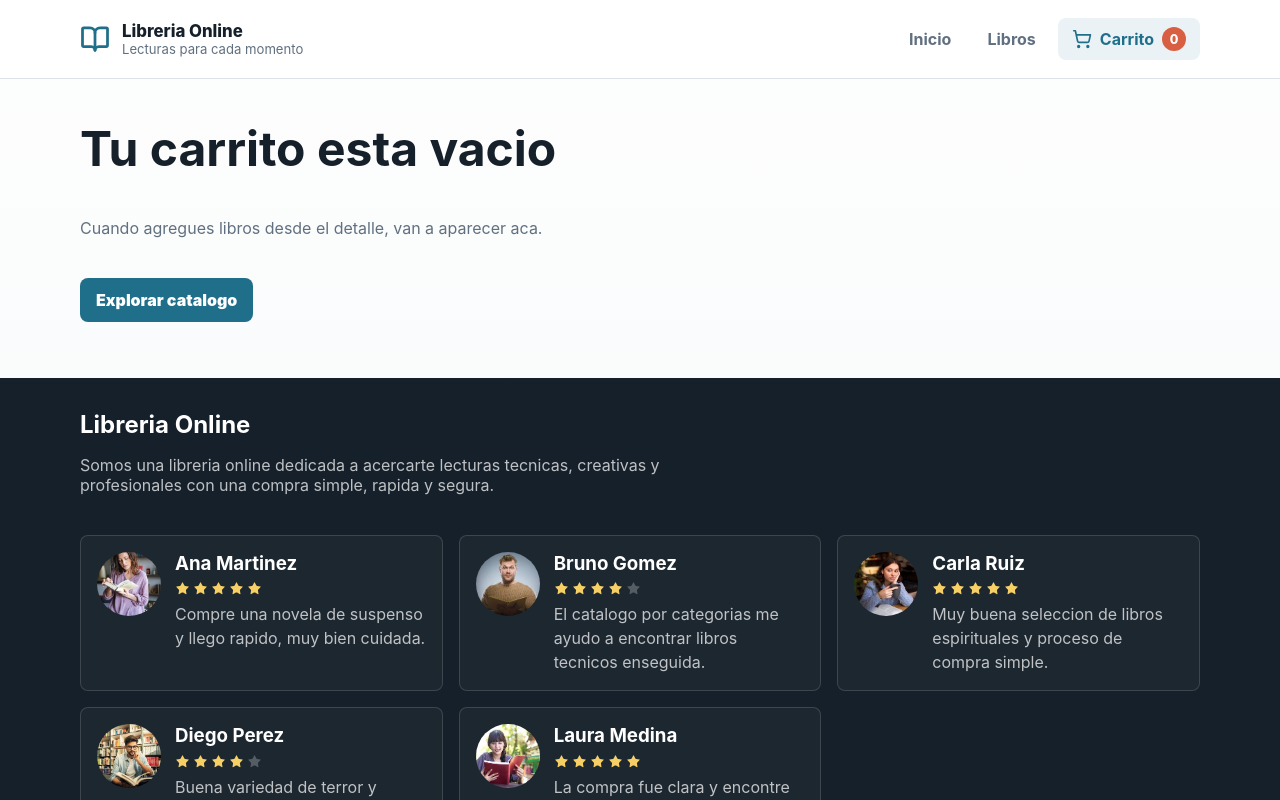
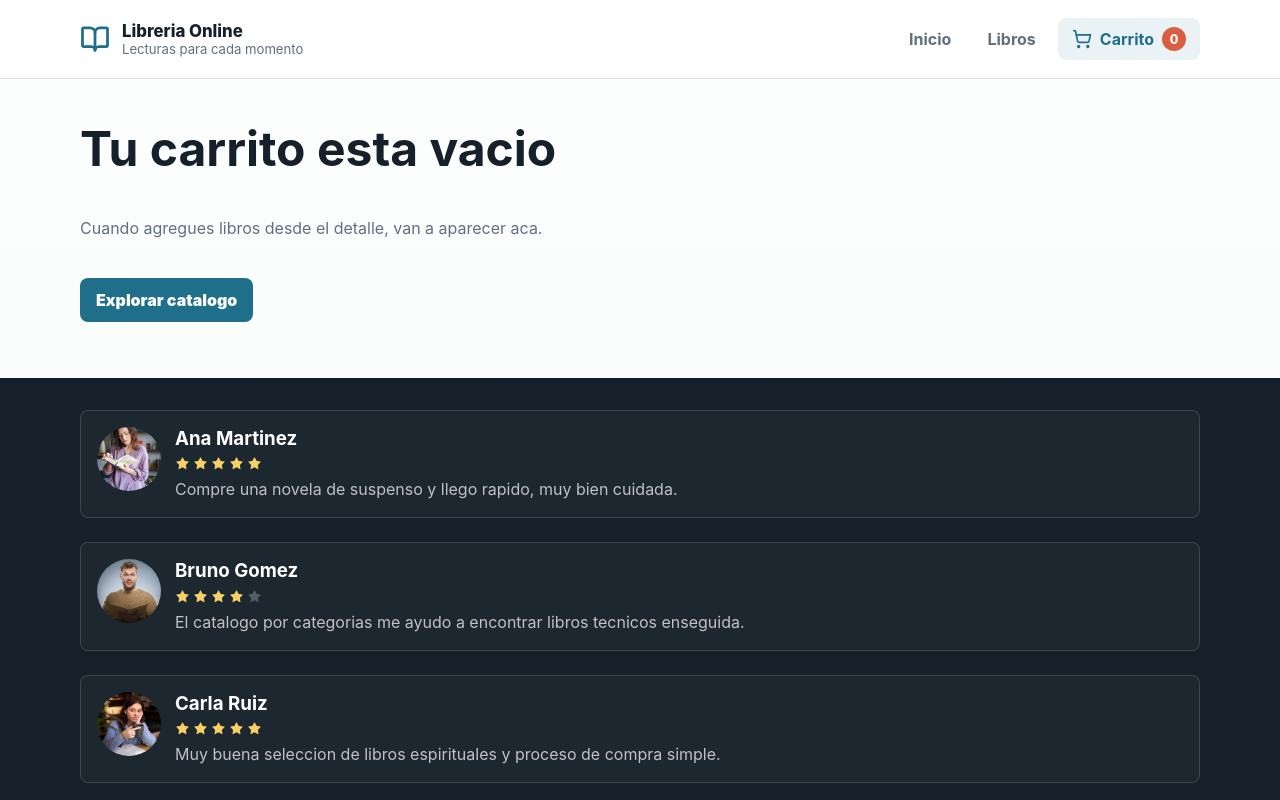
Before and after one commit to Acarreira2023/Libreria_Online, a React (Vite) app: page /carrito in a window 1280 px wide. Shown: the top 800 px of the page. Built offline with nearby package versions, Linux system fonts and the light colour scheme.

Commit message:
Cambios  Footer 26-05-2026

```diff
--- a/src/components/Footer/Footer.jsx
+++ b/src/components/Footer/Footer.jsx
@@ -1,38 +1,5 @@
-import { Star } from 'lucide-react';
+// src/components/Footer/Footer.jsx
 import styles from './Footer.module.css';
-
-const reviews = [
-  {
-    name: 'Ana Martinez',
-    comment: 'Compre una novela de suspenso y llego rapido, muy bien cuidada.',
-    avatar: '/images/Ana-Martinez.jpg',
-    rating: 5,
-  },
-  {
-    name: 'Bruno Gomez',
-    comment: 'El catalogo por categorias me ayudo a encontrar libros tecnicos enseguida.',
-    avatar: '/images/Bruno-Gomez.jpg',
-    rating: 4,
-  },
-  {
-    name: 'Carla Ruiz',
-    comment: 'Muy buena seleccion de libros espirituales y proceso de compra simple.',
-    avatar: '/images/Carla-Ruiz.jpg',
-    rating: 5,
-  },
-  {
-    name: 'Diego Perez',
-    comment: 'Buena variedad de terror y suspenso. Me gustaria ver mas novedades pronto.',
-    avatar: '/images/Diego-Perez.jpg',
-    rating: 4,
-  },
-  {
-    name: 'Laura Medina',
-    comment: 'La compra fue clara y encontre rapido un regalo romantico para una amiga.',
-    avatar: '/images/Laura-Medina.jpg',
-    rating: 5,
-  },
-];
 
 function Footer() {
   return (
@@ -45,32 +12,6 @@ function Footer() {
             creativas y profesionales con una compra simple, rapida y segura.
           </p>
         </section>
-
-        <section className={styles.reviews} aria-label="Opiniones de clientes">
-          {reviews.map((review) => (
-            <article className={styles.reviewCard} key={review.name}>
-              <img className={styles.avatar} src={review.avatar} alt={`Foto de ${review.name}`} />
-              <div>
-                <h3>{review.name}</h3>
-                <div
-                  className={styles.stars}
-                  aria-label={`Calificacion de ${review.rating} estrellas`}
-                >
-                  {[1, 2, 3, 4, 5].map((star) => (
-                    <Star
-                      className={star <= review.rating ? styles.starFilled : styles.starEmpty}
-                      size={15}
-                      fill="currentColor"
-                      strokeWidth={0}
-                      key={star}
-                    />
-                  ))}
-                </div>
-                <p>{review.comment}</p>
-              </div>
-            </article>
-          ))}
-        </section>
       </div>
     </footer>
   );
--- a/src/components/Footer/Footer.module.css
+++ b/src/components/Footer/Footer.module.css
@@ -1,3 +1,5 @@
+/* src/components/Footer/Footer.module.css */
+
 .footer {
   background: #16202a;
   color: #ffffff;
@@ -6,8 +8,6 @@
 
 .content {
   width: min(1120px, calc(100% - 32px));
-  display: grid;
-  gap: 24px;
   margin: 0 auto;
 }
 
@@ -15,71 +15,10 @@
   max-width: 680px;
 }
 
-.info h2,
-.reviewCard h3 {
+.info h2 {
   margin: 0;
 }
 
-.info p,
-.reviewCard p {
+.info p {
   color: rgba(255, 255, 255, 0.72);
 }
-
-.reviews {
-  display: grid;
-  grid-template-columns: repeat(auto-fit, minmax(300px, 1fr));
-  gap: 16px;
-}
-
-.reviewCard {
-  display: flex;
-  align-items: flex-start;
-  gap: 14px;
-  border: 1px solid rgba(255, 255, 255, 0.14);
-  border-radius: 8px;
-  background: rgba(255, 255, 255, 0.03);
-  padding: 16px;
-}
-
-.reviewCard h3 {
-  line-height: 1.25;
-}
-
-.avatar {
-  width: 64px;
-  height: 64px;
-  flex: 0 0 auto;
-  border-radius: 50%;
-  object-fit: cover;
-}
-
-.stars {
-  display: flex;
-  gap: 3px;
-  margin: 6px 0;
-}
-
-.reviewCard p {
-  margin: 0;
-  line-height: 1.5;
-}
-
-.starFilled {
-  color: #f6cf65;
-}
-
-.starEmpty {
-  color: rgba(255, 255, 255, 0.25);
-}
-
-@media (max-width: 860px) {
-  .reviews {
-    grid-template-columns: 1fr;
-  }
-}
-
-@media (max-width: 460px) {
-  .reviewCard {
-    flex-direction: column;
-  }
-}
--- a/src/components/Layout/Layout.jsx
+++ b/src/components/Layout/Layout.jsx
@@ -1,5 +1,6 @@
 import Footer from '../Footer/Footer.jsx';
 import Header from '../Header/Header.jsx';
+import Reviews from '../Reviews/Reviews.jsx';
 import styles from './Layout.module.css';
 
 function Layout({ children }) {
@@ -7,6 +8,7 @@ function Layout({ children }) {
     <div className={styles.appShell}>
       <Header />
       <main className={styles.mainContent}>{children}</main>
+       <Reviews />
       <Footer />
     </div>
   );
--- /dev/null
+++ b/src/components/Reviews/Reviews.jsx
@@ -0,0 +1,81 @@
+// src/components/Reviews/Reviews.jsx
+import { Star } from 'lucide-react';
+import styles from './Reviews.module.css';
+
+const reviews = [
+  {
+    name: 'Ana Martinez',
+    comment: 'Compre una novela de suspenso y llego rapido, muy bien cuidada.',
+    avatar: '/images/Ana-Martinez.jpg',
+    rating: 5,
+  },
+  {
+    name: 'Bruno Gomez',
+    comment: 'El catalogo por categorias me ayudo a encontrar libros tecnicos enseguida.',
+    avatar: '/images/Bruno-Gomez.jpg',
+    rating: 4,
+  },
+  {
+    name: 'Carla Ruiz',
+    comment: 'Muy buena seleccion de libros espirituales y proceso de compra simple.',
+    avatar: '/images/Carla-Ruiz.jpg',
+    rating: 5,
+  },
+  {
+    name: 'Diego Perez',
+    comment: 'Buena variedad de terror y suspenso. Me gustaria ver mas novedades pronto.',
+    avatar: '/images/Diego-Perez.jpg',
+    rating: 4,
+  },
+  {
+    name: 'Laura Medina',
+    comment: 'La compra fue clara y encontre rapido un regalo romantico para una amiga.',
+    avatar: '/images/Laura-Medina.jpg',
+    rating: 5,
+  },
+];
+
+function Reviews() {
+  return (
+    <section
+      className={styles.reviewsSection}
+      aria-label="Opiniones de clientes"
+    >
+      <div className={styles.content}>
+        {reviews.map((review) => (
+          <article className={styles.reviewCard} key={review.name}>
+            <img
+              className={styles.avatar}
+              src={review.avatar}
+              alt={`Foto de ${review.name}`}
+            />
+            <div>
+              <h3>{review.name}</h3>
+              <div
+                className={styles.stars}
+                aria-label={`Calificacion de ${review.rating} estrellas`}
+              >
+                {[1, 2, 3, 4, 5].map((star) => (
+                  <Star
+                    className={
+                      star <= review.rating
+                        ? styles.starFilled
+                        : styles.starEmpty
+                    }
+                    size={15}
+                    fill="currentColor"
+                    strokeWidth={0}
+                    key={star}
+                  />
+                ))}
+              </div>
+              <p>{review.comment}</p>
+            </div>
+          </article>
+        ))}
+      </div>
+    </section>
+  );
+}
+
+export default Reviews;
--- /dev/null
+++ b/src/components/Reviews/Reviews.module.css
@@ -0,0 +1,71 @@
+/* src/components/Reviews/Reviews.module.css */
+
+.reviewsSection {
+  background: #16202a;
+  color: #ffffff;
+  padding: 32px 0;
+}
+
+.content {
+  width: min(1120px, calc(100% - 32px));
+  display: grid;
+  gap: 24px;
+  margin: 0 auto;
+}
+
+/* Reutilizamos prácticamente lo mismo que tenías */
+
+.reviewCard {
+  display: flex;
+  align-items: flex-start;
+  gap: 14px;
+  border: 1px solid rgba(255, 255, 255, 0.14);
+  border-radius: 8px;
+  background: rgba(255, 255, 255, 0.03);
+  padding: 16px;
+}
+
+.reviewCard h3 {
+  margin: 0;
+  line-height: 1.25;
+}
+
+.reviewCard p {
+  margin: 0;
+  line-height: 1.5;
+  color: rgba(255, 255, 255, 0.72);
+}
+
+.avatar {
+  width: 64px;
+  height: 64px;
+  flex: 0 0 auto;
+  border-radius: 50%;
+  object-fit: cover;
+}
+
+.stars {
+  display: flex;
+  gap: 3px;
+  margin: 6px 0;
+}
+
+.starFilled {
+  color: #f6cf65;
+}
+
+.starEmpty {
+  color: rgba(255, 255, 255, 0.25);
+}
+
+@media (max-width: 860px) {
+  .content {
+    grid-template-columns: 1fr;
+  }
+}
+
+@media (max-width: 460px) {
+  .reviewCard {
+    flex-direction: column;
+  }
+}
```
